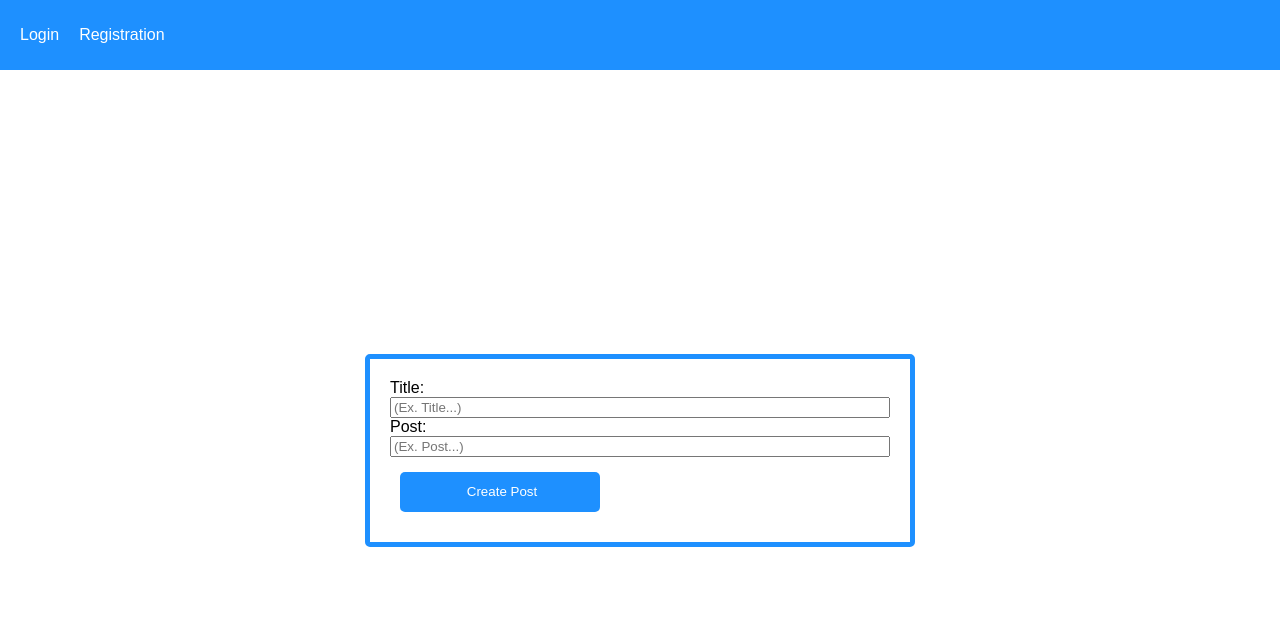
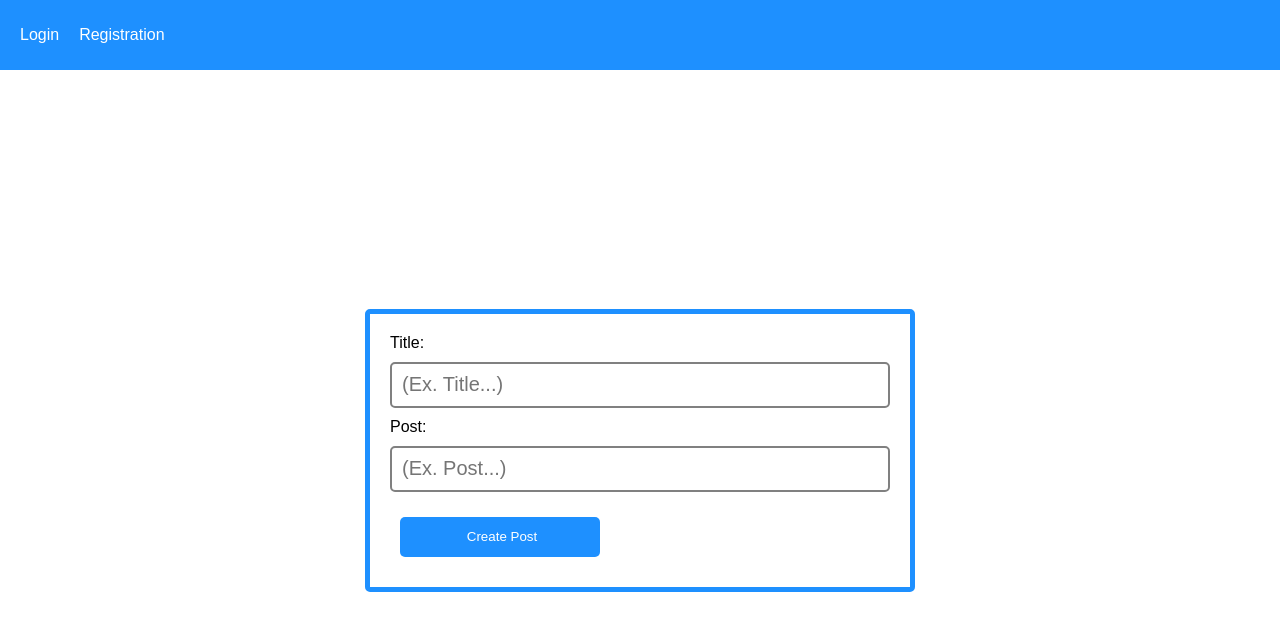
Before and after one commit to anikxt/blog-o-baba, a React (Create React App) app in the folder client/: page /createpost in a window 1280 px wide. Shown: the top 630 px of the page. Built offline with nearby package versions, Linux system fonts and the light colour scheme; no server answers; sample sign-in values are in the browser's storage.

Commit message:
chore: Update styling

```diff
--- a/client/src/App.js
+++ b/client/src/App.js
@@ -39,7 +39,7 @@ function App() {
           });
         }
       });
-  }, [authState]);
+  }, []);
 
   const logout = () => {
     localStorage.removeItem('accessToken');
--- a/client/src/pages/CreatePost.js
+++ b/client/src/pages/CreatePost.js
@@ -45,7 +45,7 @@ function CreatePost() {
           <ErrorMessage name="title" component="span"></ErrorMessage>
           <Field
             autocomplete="off"
-            id="inputCreatePost"
+            id="inputCreatePostUsername"
             name="title"
             placeholder="(Ex. Title...)"
           />
@@ -54,7 +54,7 @@ function CreatePost() {
           <ErrorMessage name="postText" component="span"></ErrorMessage>
           <Field
             autocomplete="off"
-            id="inputCreatePost"
+            id="inputCreatePostPassword"
             name="postText"
             placeholder="(Ex. Post...)"
           />
```
